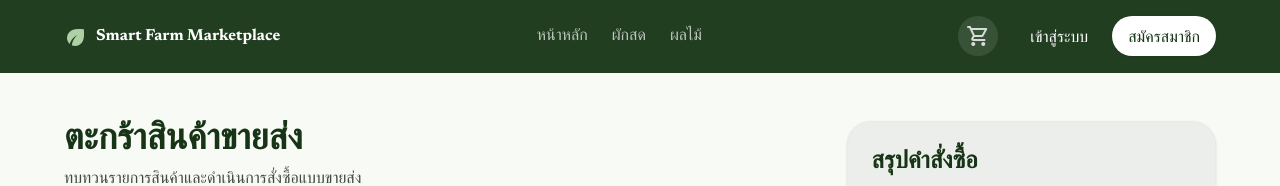
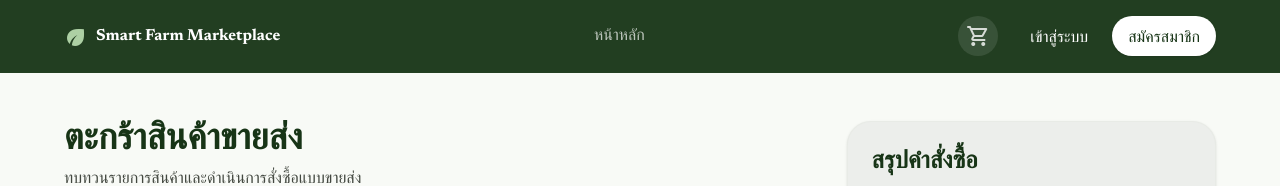
Before and after one commit to atsawinkz/smart-farm-marketplace-ecommerce, a Next.js app in the folder Programmer/: page /cart in a window 1280 px wide. Shown: the top 186 px of the page. Built offline with nearby package versions, Linux system fonts and the light colour scheme.

Commit message:
feat: remove vegetable and fruit links from cart page navigation header

```diff
--- a/Programmer/src/app/cart/page.tsx
+++ b/Programmer/src/app/cart/page.tsx
@@ -96,20 +96,6 @@ export default function CartPage() {
               className="font-label-lg text-label-lg pb-1 transition-all duration-200 text-white/70 hover:text-white"
             >
               หน้าหลัก
-            </Link>
-
-            <Link
-              href="/?type=vegetable"
-              className="font-label-lg text-label-lg pb-1 transition-all duration-200 text-white/70 hover:text-white"
-            >
-              ผักสด
-            </Link>
-
-            <Link
-              href="/?type=fruit"
-              className="font-label-lg text-label-lg pb-1 transition-all duration-200 text-white/70 hover:text-white"
-            >
-              ผลไม้
             </Link>
           </nav>
 
```
